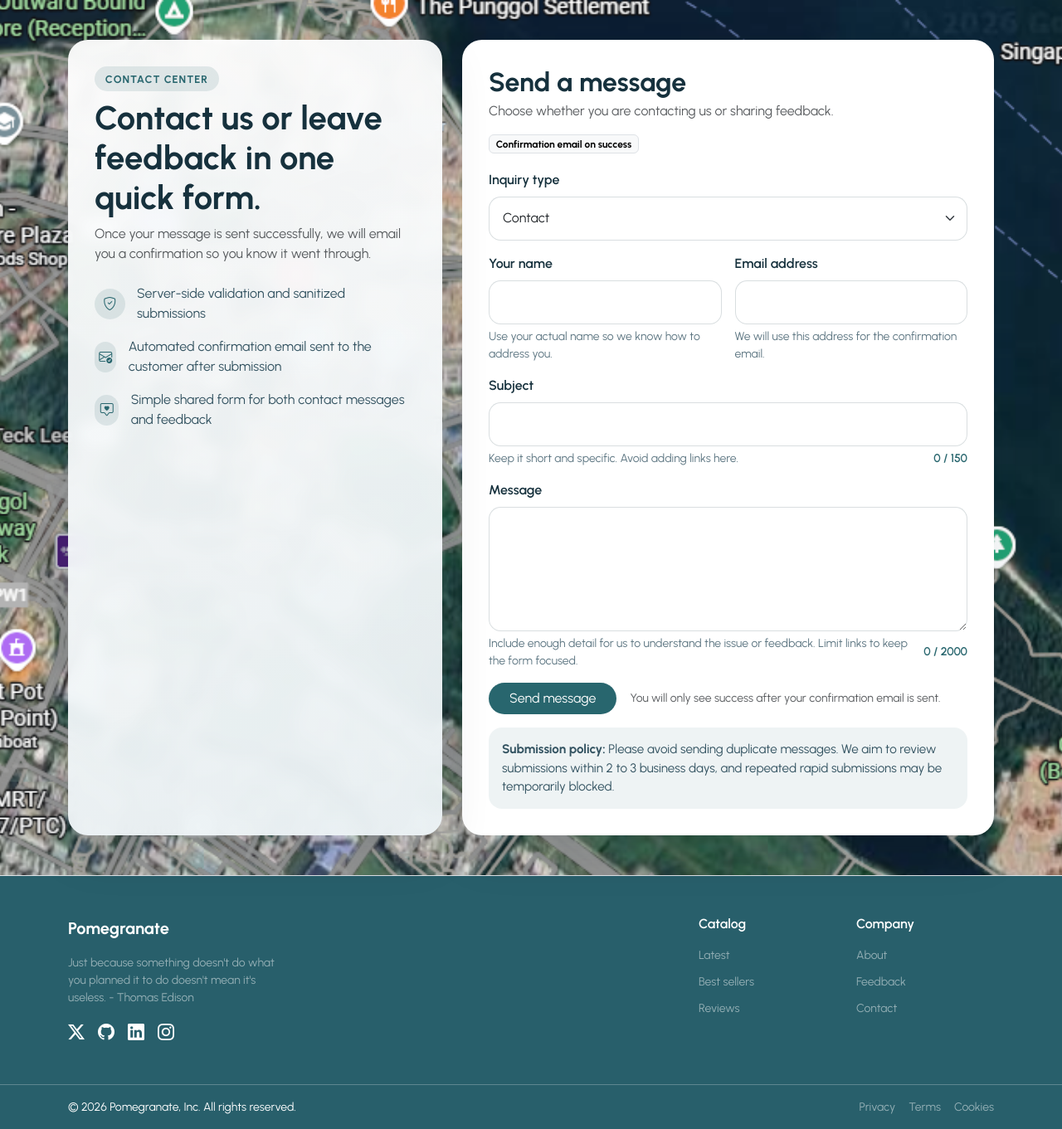
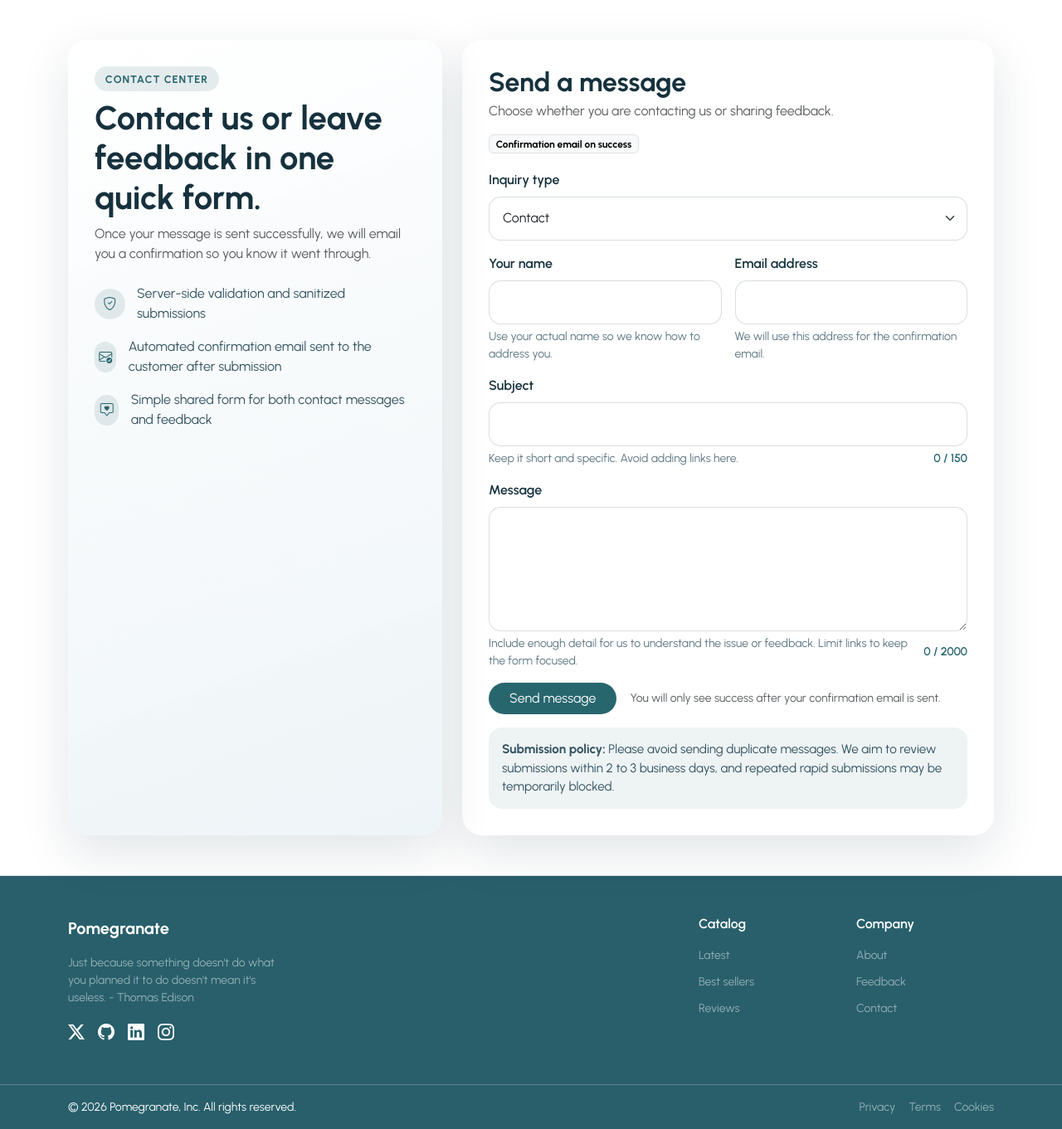
Before and after one commit to lionellim777/INF1005-Website-Project, a PHP site: page /contact.php in a window 1280 px wide. Shown: the part 66-1427 px from the top of the page at 83% size. Run offline with PHP 8.4, Linux system fonts and the light colour scheme; some libraries are stand-ins or nearby versions.

Commit message:
Changed background of contact and feedback form page

```diff
--- a/contact.php
+++ b/contact.php
@@ -47,10 +47,8 @@ $pageTitle = 'Pomegranate | Contact';
 include __DIR__ . '/inc/page-top.inc.php';
 ?>
 
-<section id="contact-support" class="position-relative py-5">
-    <img id="contact-map" src="<?= h(app_url('assets/contact-map-2.png')) ?>" alt="Contact map background"
-        class="position-absolute top-0 start-0 w-100 h-100">
-    <div id="contact-container" class="container position-relative">
+<section id="contact-support" class="py-5">
+    <div id="contact-container" class="container">
         <div class="row g-4 align-items-stretch">
             <div class="col-lg-5">
                 <div class="support-sidecard h-100">
--- a/css/main.css
+++ b/css/main.css
@@ -43,10 +43,8 @@ body {
     scroll-margin-top: 90px;
 }
 
-#contact-map {
-    object-fit: cover;
-    object-position: center;
-    filter: saturate(0.9);
+#contact-support {
+    background-color: #ffffff;
 }
 
 #contact-container {
```
